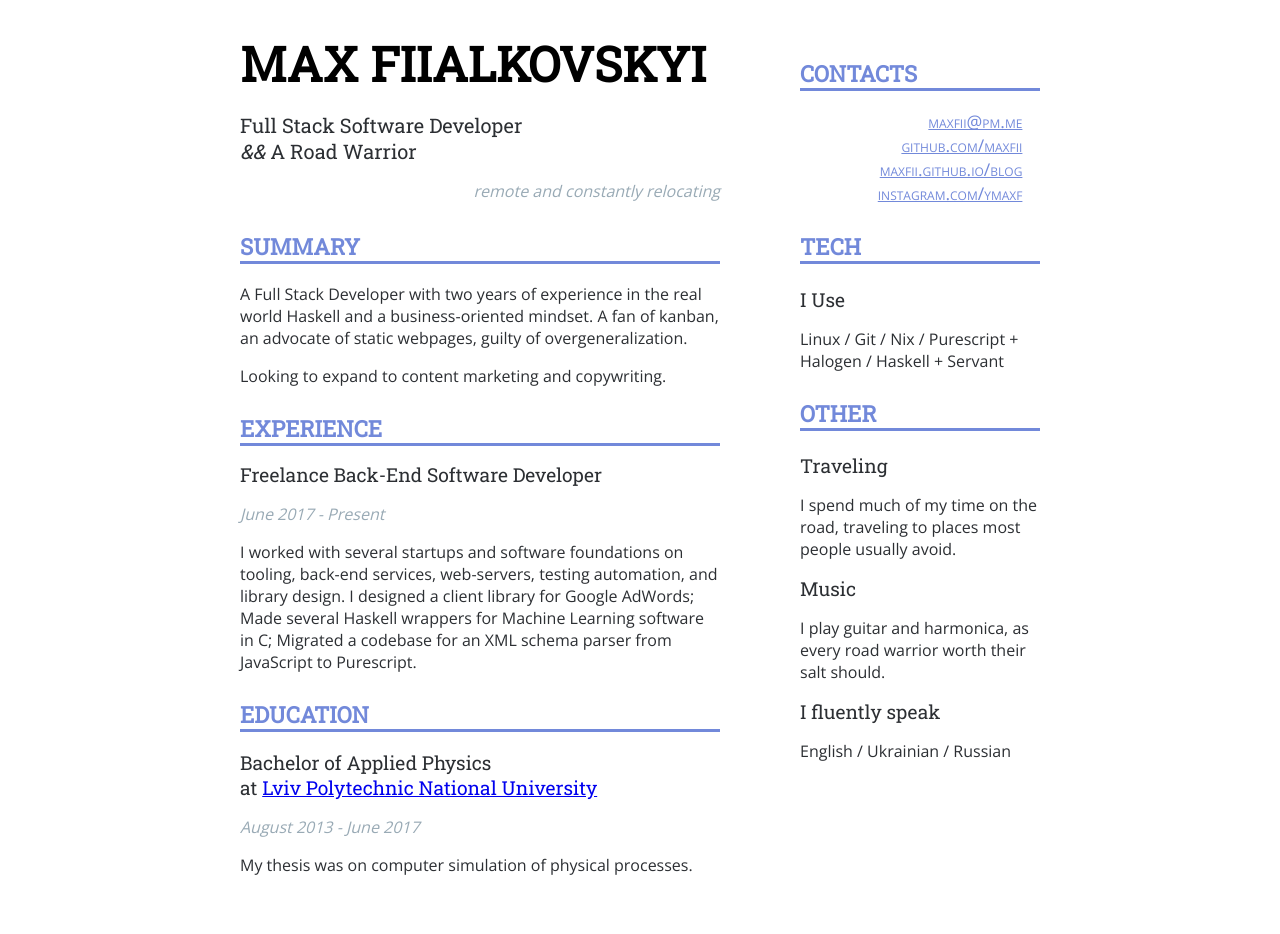
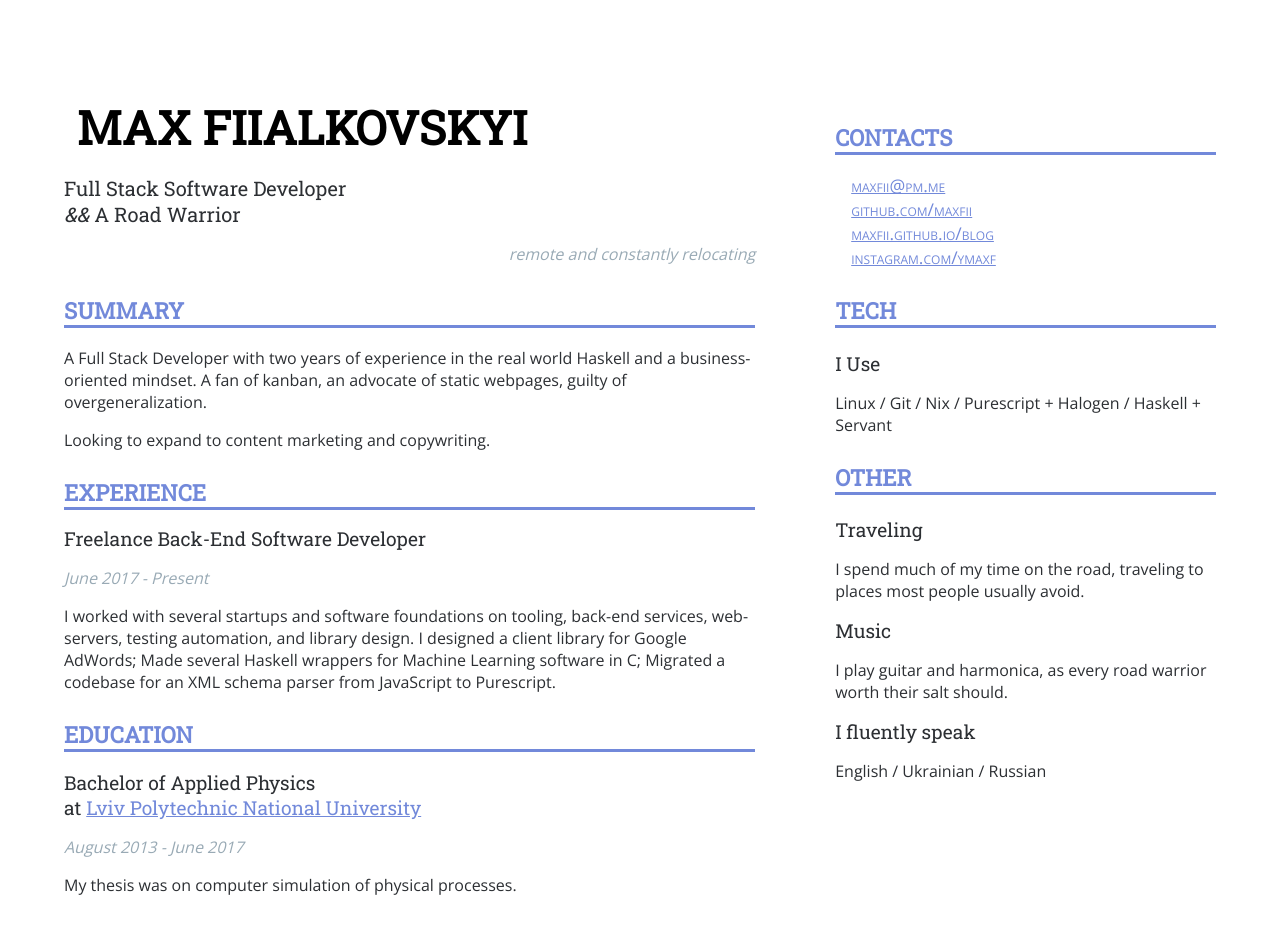
Before and after one commit to maxfii/resume, a plain HTML site: page index.html in a window 1280 px wide. Drawn offline with nearby package versions, Linux system fonts and the light colour scheme.

Commit message:
Make it look good on mobile

```diff
--- a/style.css
+++ b/style.css
@@ -2,20 +2,16 @@
 @import url('https://fonts.googleapis.com/css?family=Roboto+Slab&display=swap');
 
 body {
-    max-width: 50em;
+    width: minmax(8em,50em);
     margin: 2em auto;
-    display:grid;
-    grid-template-columns: 60% 1fr;
-    grid-column-gap: 5em;
-
+    padding: 5%;
     font-family: 'Open Sans', sans-serif;
     color: #2c2f33
-    /*font-size: 1.4vw;*/
 }
 
 header>h1 {
     border-style: none;
-    font-size: 3em;
+    font-size: 9.2vw;
     margin:0;
     color: black;
 }
@@ -49,20 +45,34 @@ h3 {
     margin: 0;
 }
 
-ul {
-    list-style-type: none;
-    padding: 0;
+.contacts p {
+    margin: 0 1em;
+    display: grid;
+    grid-columns-template: 1fr;
 }
 
-li {
-    display: inline;
+a {
+    color: #7289da;
 }
 
 .contacts a {
-    color: #7289da;
-    display: inline-block;
-    margin: 0 1em;
-    float: right;
     font-size: 1.1em;
     font-variant: small-caps;
 }
+
+
+@media (min-width: 600px) {
+    body {
+        display:grid;
+        grid-template-columns: 60% 1fr;
+        grid-column-gap: 5em;
+
+    }
+
+    header>h1 {
+        border-style: none;
+        font-size: 2.9em;
+        margin:0 1vw;
+        color: black;
+    }
+}
```
